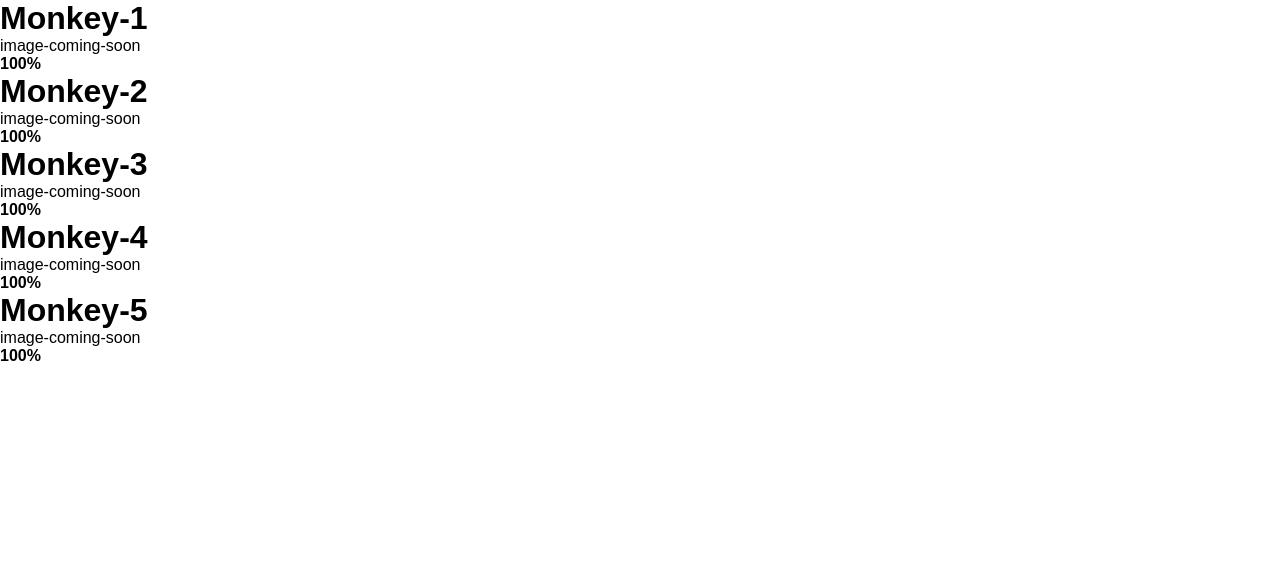
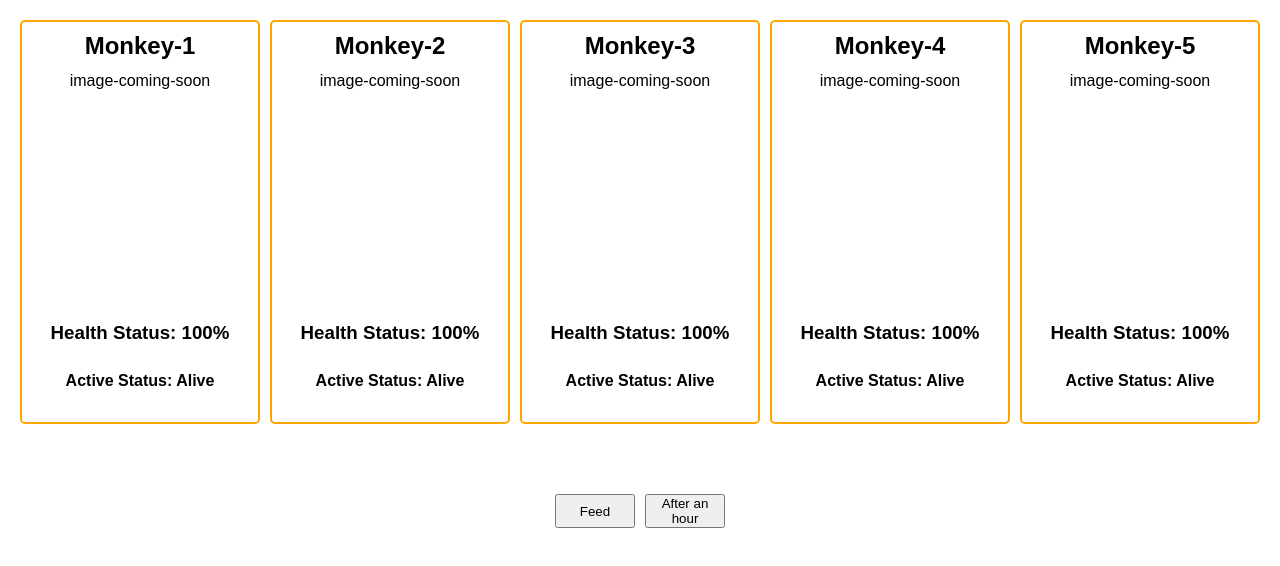
Before and after one commit to elvisonob/Animal-test-Simulation-2, a React (Create React App) app: page /monkey in a window 1280 px wide. Shown: the top 566 px of the page. Built offline with nearby package versions, Linux system fonts and the light colour scheme.

Commit message:
adding functionalities

```diff
--- a/src/pages/Monkey.js
+++ b/src/pages/Monkey.js
@@ -1,3 +1,4 @@
+import React, { useState } from 'react';
 import classes from './Monkey.module.css';
 const MonkeyList = [
   {
@@ -5,6 +6,7 @@ const MonkeyList = [
     name: 'Monkey-1',
     image: 'image-coming-soon',
     health: 100,
+    status: 'Alive',
   },
 
   {
@@ -12,6 +14,7 @@ const MonkeyList = [
     name: 'Monkey-2',
     image: 'image-coming-soon',
     health: 100,
+    status: 'Alive',
   },
 
   {
@@ -19,6 +22,7 @@ const MonkeyList = [
     name: 'Monkey-3',
     image: 'image-coming-soon',
     health: 100,
+    status: 'Alive',
   },
 
   {
@@ -26,25 +30,58 @@ const MonkeyList = [
     name: 'Monkey-4',
     image: 'image-coming-soon',
     health: 100,
+    status: 'Alive',
   },
   {
     id: 'm5',
     name: 'Monkey-5',
     image: 'image-coming-soon',
     health: 100,
+    status: 'Alive',
   },
 ];
 
 const Monkey = () => {
+  const [monkeys, setMonkeys] = useState(MonkeyList);
+
+  const updateHealth = () => {
+    const updatedMonkeys = monkeys.map((monkey) => {
+      const generatedRandomNumber = Math.floor(Math.random() * 20) + 1; // Generate random number between 0 and 20
+      const percentage = (generatedRandomNumber / 100) * monkey.health;
+      const currentHealthStatus = monkey.health - percentage; // Ensure health doesn't go below 0
+
+      const updatedStatus =
+        currentHealthStatus < 30 ? (
+          <p style={{ color: 'red' }}>Dead</p>
+        ) : (
+          'Alive'
+        );
+
+      return { ...monkey, health: currentHealthStatus, status: updatedStatus };
+    });
+
+    setMonkeys(updatedMonkeys);
+  };
+
   return (
-    <div className={classes.topSection}>
-      {MonkeyList.map((monkeyCharacteristics) => (
-        <div>
-          <h1>{monkeyCharacteristics.name}</h1>
-          <p>{monkeyCharacteristics.image}</p>
-          <h4>{monkeyCharacteristics.health}%</h4>
-        </div>
-      ))}
+    <div className={classes.container}>
+      <ul>
+        {monkeys.map((monkeyCharacteristics) => (
+          <div className={classes.topSection} key={monkeyCharacteristics.id}>
+            <h2>{monkeyCharacteristics.name}</h2>
+            <p>{monkeyCharacteristics.image}</p>
+            <h3>Health Status: {monkeyCharacteristics.health.toFixed(0)}%</h3>
+            <h4>Active Status: {monkeyCharacteristics.status}</h4>
+          </div>
+        ))}
+      </ul>
+
+      <div className={classes.buttonSection}>
+        <button className={classes.Feed}>Feed</button>
+        <button className={classes.toggleHour} onClick={updateHealth}>
+          After an hour
+        </button>
+      </div>
     </div>
   );
 };
--- a/src/pages/Monkey.module.css
+++ b/src/pages/Monkey.module.css
@@ -0,0 +1,34 @@
+.container ul {
+    display: grid;
+    grid-template-columns: repeat(auto-fit, minmax(200px, 1fr));
+    grid-gap: 10px;
+    padding: 20px;
+    list-style: none;
+}
+
+.topSection {
+    display: grid;
+    grid-template-rows: 50px 250px 50px 50px;
+    border: 2px solid orange;
+    border-radius: 5px;
+}
+
+h2,
+h3,
+h4,
+p {
+    text-align: center;
+}
+
+h2 {
+    margin-top: 10px;
+}
+
+.buttonSection {
+    display: grid;
+    justify-content: center;
+    grid-template-columns: 80px 80px;
+    padding: 10px 10px 10px 10px;
+    grid-gap: 10px;
+    margin-top: 40px;
+}
```
Also changed, not shown: src/pages/testingPage.js (added, +83 -0 lines).
